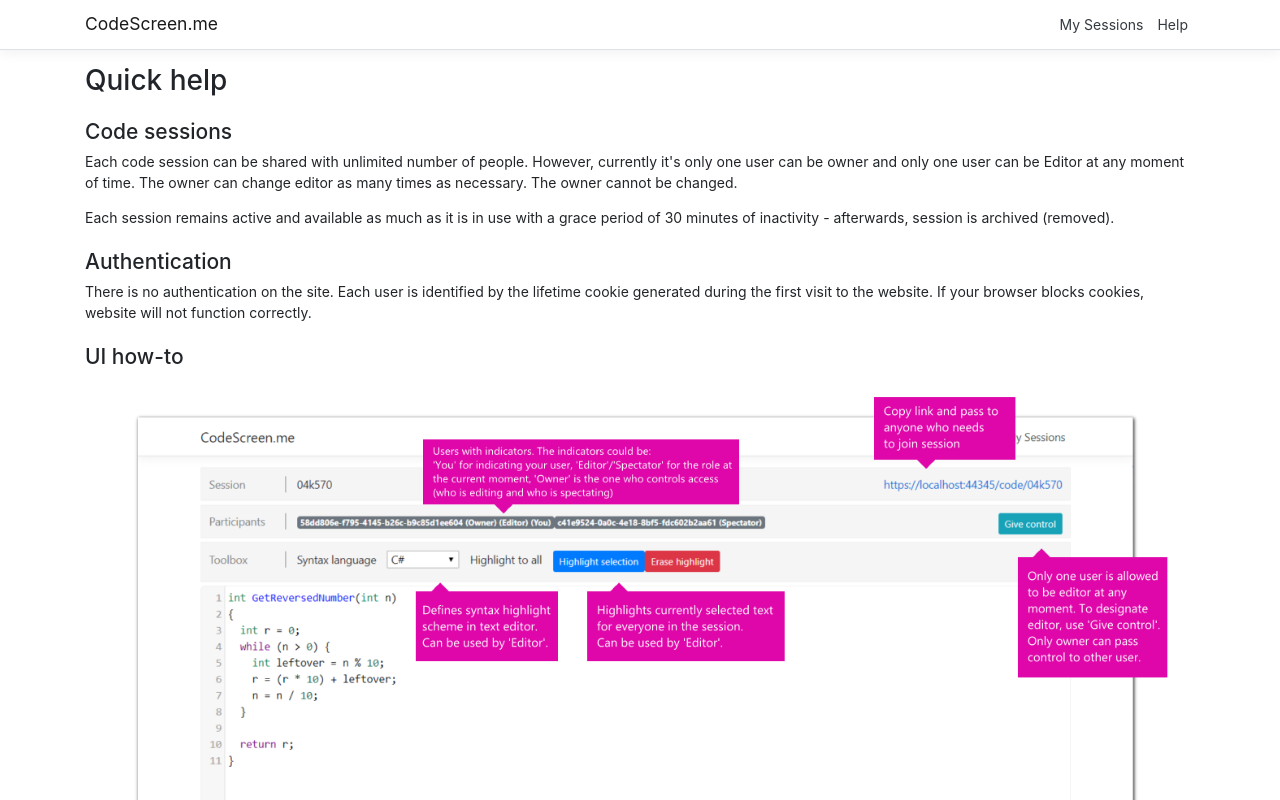
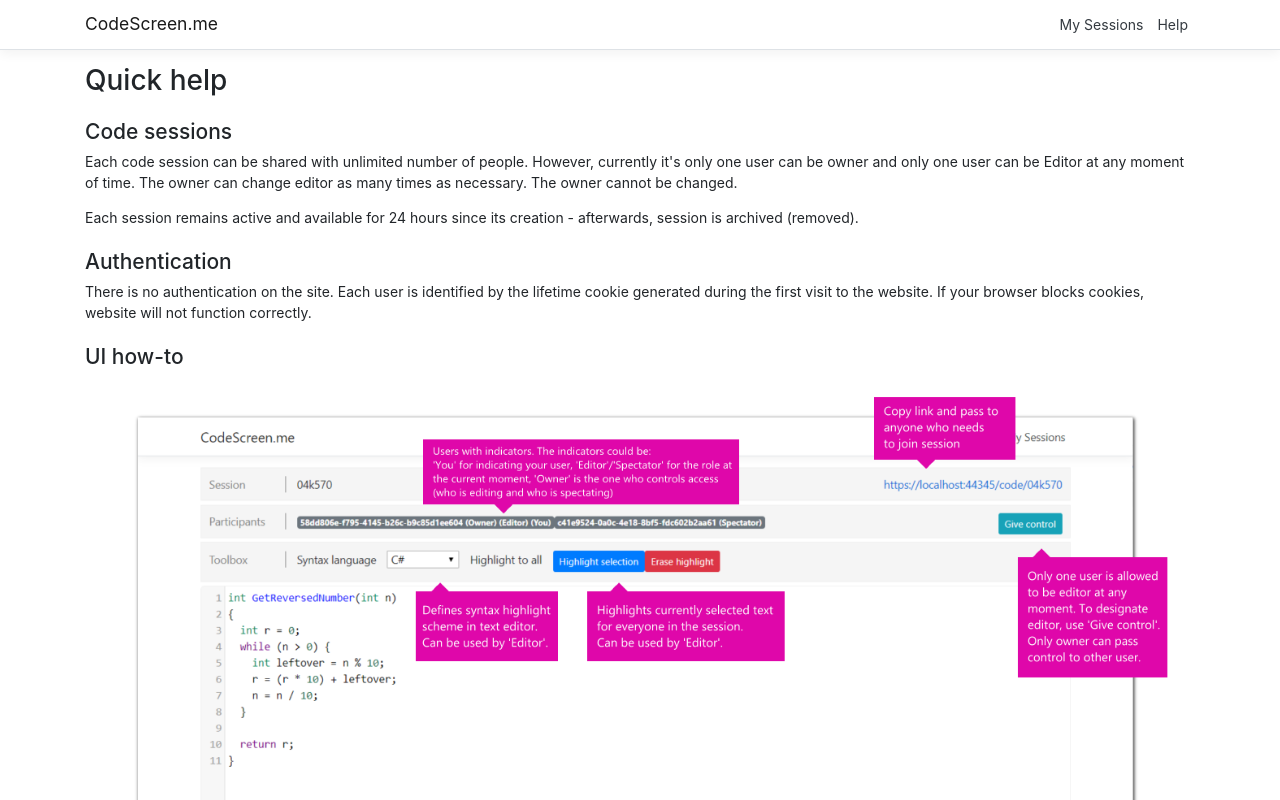
Before and after one commit to fdevelop/codescreen.me, a React (Create React App) app in the folder codescreenme/ClientApp/: page /help in a window 1280 px wide. Shown: the top 800 px of the page. Built offline with nearby package versions, Linux system fonts and the light colour scheme.

Commit message:
updated help and timespans to real values

```diff
--- a/codescreenme/ClientApp/src/components/Help.js
+++ b/codescreenme/ClientApp/src/components/Help.js
@@ -21,7 +21,7 @@ export class Help extends React.Component {
           <div className="col-sm">
             <h4>Code sessions</h4>
             <p>Each code session can be shared with unlimited number of people. However, currently it's only one user can be owner and only one user can be Editor at any moment of time. The owner can change editor as many times as necessary. The owner cannot be changed.</p>
-            <p>Each session remains active and available as much as it is in use with a grace period of 30 minutes of inactivity - afterwards, session is archived (removed).</p>
+            <p>Each session remains active and available for 24 hours since its creation - afterwards, session is archived (removed).</p>
           </div>
         </div>
         <div className="row mb-2">
```
Also changed, not shown: 1 other file (tests, documents, lock files or other folders).
